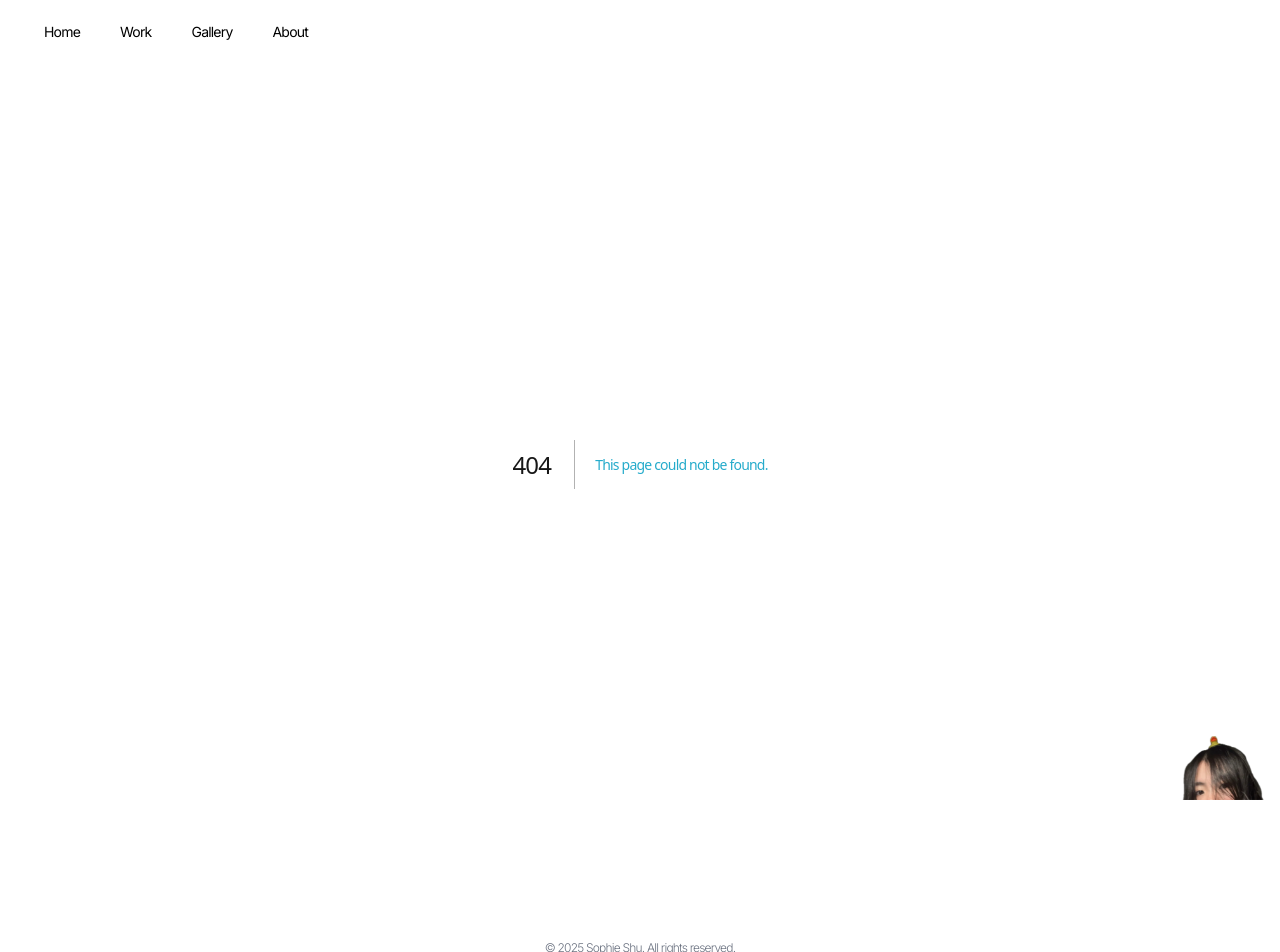
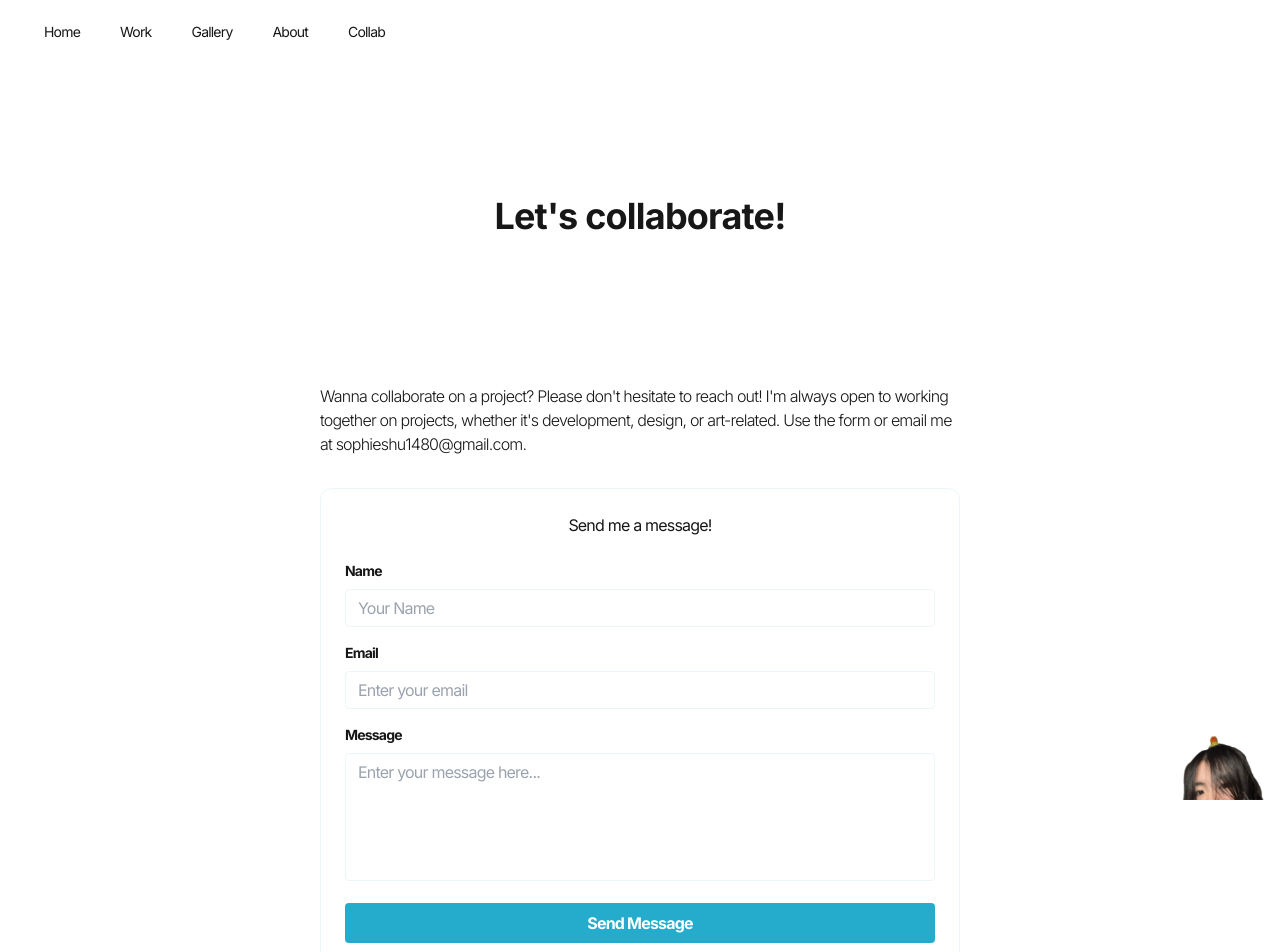
Before and after one commit to sukdippa/portfolio, a Next.js app: page /collab in a window 1280 px wide. Before the commit this address had no page. Shown: the top 952 px of the page. Built offline with nearby package versions, Linux system fonts and the light colour scheme.

Commit message:
notion api

```diff
--- a/package.json
+++ b/package.json
@@ -9,6 +9,7 @@
     "lint": "next lint"
   },
   "dependencies": {
+    "@notionhq/client": "^5.4.0",
     "lottie-react": "^2.4.1",
     "next": "^15.5.4",
     "react": "^19.0.0",
--- a/src/app/about/page.jsx
+++ b/src/app/about/page.jsx
@@ -1,4 +1,5 @@
 import Header from '../../components/Header';
+import DarkModeToggle from '../../components/DarkModeToggle';
 
 export default function About () {
   return (
@@ -48,21 +49,8 @@ export default function About () {
         </div>
         <div>
           <img src="/me.jpg" alt="me" />
+          <DarkModeToggle />
         </div>
-      </div>
-
-
-      <div className="bg-black h-[500px] mt-12 p-2">
-
-        <div className="bg-red-400 h-full w-full flex flex-col p-4 gap-4">
-          <div className='bg-blue-500 min-h-24'></div>
-          <div className='bg-green-500 flex-1 min-h-0 p-2'>
-            <div className="bg-green-700 w-full h-full overflow-auto">
-              editor content here
-            </div>
-          </div>
-        </div>
-
       </div>
 
 
--- /dev/null
+++ b/src/app/api/contact/route.js
@@ -0,0 +1,46 @@
+import { Client } from '@notionhq/client';
+import { NextResponse } from 'next/server';
+
+export async function POST(request) {
+  const body = await request.json();
+  const { name, email, message } = body;
+
+  // Initialize Notion client
+  const notion = new Client({ auth: process.env.NOTION_API_KEY });
+
+  try {
+    await notion.pages.create({
+      parent: {
+        database_id: process.env.NOTION_DATABASE_ID,
+      },
+      properties: {
+        Name: {
+          title: [
+            {
+              text: {
+                content: name,
+              },
+            },
+          ],
+        },
+        Email: {
+          email: email,
+        },
+        Message: {
+          rich_text: [
+            {
+              text: {
+                content: message,
+              },
+            },
+          ],
+        },
+      },
+    });
+
+    return NextResponse.json({ success: true });
+  } catch (error) {
+    console.error('Notion API Error:', error);
+    return NextResponse.json({ success: false, error: 'Failed to submit to Notion' }, { status: 500 });
+  }
+}
--- /dev/null
+++ b/src/app/collab/page.jsx
@@ -0,0 +1,127 @@
+'use client';
+import { useState } from 'react';
+import Header from '../../components/Header';
+
+export default function About() {
+  const [formData, setFormData] = useState({
+    name: '',
+    email: '',
+    message: '',
+  });
+  const [status, setStatus] = useState('idle'); // idle, loading, success, error
+
+  const handleChange = (e) => {
+    const { id, value } = e.target;
+    setFormData((prev) => ({
+      ...prev,
+      [id]: value,
+    }));
+  };
+
+  const handleSubmit = async (e) => {
+    e.preventDefault();
+    setStatus('loading');
+
+    try {
+      const response = await fetch('/api/contact', {
+        method: 'POST',
+        headers: {
+          'Content-Type': 'application/json',
+        },
+        body: JSON.stringify(formData),
+      });
+
+      if (response.ok) {
+        setStatus('success');
+        setFormData({ name: '', email: '', message: '' });
+      } else {
+        setStatus('error');
+      }
+    } catch (error) {
+      console.error('Error submitting form:', error);
+      setStatus('error');
+    }
+  };
+
+  return (
+    <main className="">
+      <Header title="Let's collaborate!" description="" />
+      <div className="flex flex-col gap-8 width-full max-w-2xl mx-auto px-4">
+        <div className="space-y-6">
+          <section>
+            <p>
+              Wanna collaborate on a project? Please don't hesitate to reach out!
+              I'm always open to working together on projects, whether it's development,
+              design, or art-related. Use the form or email me at
+              sophieshu1480@gmail.com.
+            </p>
+          </section>
+        </div>
+        <div>
+          <form onSubmit={handleSubmit} className="p-6 rounded-xl bg-[rgba(252,252,254,0.1)] border border-border">
+            <div className='flex items-center justify-center mb-6'>
+                Send me a message!
+            </div>
+            <div className='flex flex-col gap-4'>
+                <div>
+                <label className="block text-sm font-bold mb-2" htmlFor="name">
+                    Name
+                </label>
+                <input
+                    className="bg-[rgba(252,252,254,0.1)] border border-border appearance-none rounded w-full py-2 px-3 text-gray-700 leading-tight focus:outline-none focus:shadow-outline"
+                    id="name"
+                    type="text"
+                    placeholder="Your Name"
+                    value={formData.name}
+                    onChange={handleChange}
+                    required
+                />
+                </div>
+                <div>
+                <label className="block text-sm font-bold mb-2" htmlFor="email">
+                    Email
+                </label>
+                <input
+                    className="bg-[rgba(252,252,254,0.1)] border border-border appearance-none rounded w-full py-2 px-3 text-gray-700 leading-tight focus:outline-none focus:shadow-outline"
+                    id="email"
+                    type="email"
+                    placeholder="Enter your email"
+                    value={formData.email}
+                    onChange={handleChange}
+                    required
+                    />
+                </div>
+                <div>
+                <label className="block text-sm font-bold mb-2" htmlFor="message">
+                    Message
+                </label>
+                <textarea
+                    className="bg-[rgba(252,252,254,0.1)] h-32 border border-border appearance-none rounded w-full py-2 px-3 text-gray-700 leading-tight focus:outline-none focus:shadow-outline resize-none"
+                    id="message"
+                    placeholder="Enter your message here..."
+                    value={formData.message}
+                    onChange={handleChange}
+                    required
+                />
+                </div>
+                <button
+                  type="submit"
+                  disabled={status === 'loading'}
+                  className="bg-accent hover:bg-accent-dark text-white font-bold py-2 px-4 rounded focus:outline-none focus:shadow-outline disabled:opacity-50 transition-colors duration-300"
+                >
+                  {status === 'loading' ? 'Sending...' : 'Send Message'}
+                </button>
+                {status === 'success' && (
+                  <p className="text-green-500 text-center mt-2">Message sent successfully!</p>
+                )}
+                {status === 'error' && (
+                  <p className="text-red-500 text-center mt-2">Failed to send message. Please try again.</p>
+                )}
+            </div>
+          </form>
+        </div>
+      </div>
+
+    </main>
+  );
+}
--- a/src/app/globals.css
+++ b/src/app/globals.css
@@ -7,6 +7,7 @@
     --background: #ffffff;
     --text: #171717;
     --accent: #25abcb;
+    --accent-dark: #1e93b0;
     --border: #eef5f8;
   }
 
@@ -14,6 +15,7 @@
     --background: #191a1d00;
     --text: #eeeeee;
     --accent: #25abcb;
+    --accent-dark: #1b7f91;
     --border: #7e838977;
   }
 
--- a/src/app/layout.jsx
+++ b/src/app/layout.jsx
@@ -13,7 +13,6 @@ export default function RootLayout({ children }) {
           <p className="text-center text-gray-500 text-xs">
             © 2025 Sophie Shu. All rights reserved.
           </p>
-          <DarkModeToggle />
         </div>
         <div className="flex items-end justify-end h-16 fixed bottom-0 right-4 group z-50">
           <div className="h-full w-auto opacity-0 group-hover:opacity-100 transition-opacity duration-300 origin-bottom-right">
--- a/src/components/Card.jsx
+++ b/src/components/Card.jsx
@@ -4,7 +4,7 @@ import Link from "next/link";
 
 const Card = ({ title, description, image, tag1, tag2, tag3, tag4, tag5, link }) => {
     return (
-        <Link className="relative group flex flex-col max-w-[40rem] w-full rounded-3xl bg-[rgba(252,252,254,0.1)] border border-border m-4 p-5 gap-4 overflow-hidden"
+        <Link className="relative group flex flex-col max-w-[40rem] w-auto md:w-full rounded-3xl bg-[rgba(252,252,254,0.1)] border border-border m-4 p-5 gap-4 overflow-hidden"
             style={{ boxShadow: "0px 45px 57px -25px rgba(83, 98, 115, 0.3)" }}
             href={link ? link : '#'}
             >
--- a/src/components/DarkModeToggle.jsx
+++ b/src/components/DarkModeToggle.jsx
@@ -6,10 +6,9 @@ const DarkModeToggle = () => {
   const [isDark, setIsDark] = useState(false);
 
   useEffect(() => {
-    // Check if user has a saved preference, otherwise use system preference
+    // Check if user has a saved preference, otherwise default to false (light mode)
     const saved = localStorage.getItem('darkMode');
-    const systemPrefersDark = window.matchMedia('(prefers-color-scheme: dark)').matches;
-    const shouldBeDark = saved ? saved === 'true' : systemPrefersDark;
+    const shouldBeDark = saved === 'true';
 
     setIsDark(shouldBeDark);
     document.documentElement.classList.toggle('dark', shouldBeDark);
--- a/src/components/Navbar.jsx
+++ b/src/components/Navbar.jsx
@@ -6,17 +6,26 @@ const Navbar = () => {
       <div className="w-full px-4 bg-transparent backdrop-blur-md">
         <div className="flex h-16 items-center justify-between">
           <div className="flex items-center">
+            <div className="flex flex-row space-between">
               <div className="ml-4 flex items-baseline space-x-4">
-              <Link href="/" className="rounded-md px-3 py-2 text-sm hover:bg-[rgba(0,0,0,0.1)]" aria-current="page">Home</Link>
-              <Link href="/work" className="rounded-md px-3 py-2 text-sm hover:bg-[rgba(0,0,0,0.1)]">
+                <Link href="/" className="rounded-md px-3 py-2 text-sm hover:bg-[rgba(0,0,0,0.1)] transition-colors duration-300" aria-current="page">
+                  Home
+                </Link>
+                <Link href="/work" className="rounded-md px-3 py-2 text-sm hover:bg-[rgba(0,0,0,0.1)] transition-colors duration-300">
                   Work
                 </Link>
-              <Link href="/gallery" className="rounded-md px-3 py-2 text-sm hover:bg-[rgba(0,0,0,0.1)]">
+                <Link href="/gallery" className="rounded-md px-3 py-2 text-sm hover:bg-[rgba(0,0,0,0.1)] transition-colors duration-300">
                   Gallery
                 </Link>
-              <Link href="/about" className="rounded-md px-3 py-2 text-sm hover:bg-[rgba(0,0,0,0.1)]">
+              </div>
+              <div className="ml-4 flex items-baseline space-x-4">
+                <Link href="/about" className="rounded-md px-3 py-2 text-sm hover:bg-[rgba(0,0,0,0.1)] transition-colors duration-300">
                   About
                 </Link>
+                <Link href="/collab" className="rounded-md px-3 py-2 text-sm hover:bg-[rgba(0,0,0,0.1)] transition-colors duration-300">
+                  Collab
+                </Link>
+              </div>
             </div>
           </div>
         </div>
--- a/tailwind.config.mjs
+++ b/tailwind.config.mjs
@@ -12,7 +12,8 @@ export default {
         background: "var(--background)",
         text: "var(--text)",
         accent: "var(--accent)",
-        border: "var(--border)"
+        border: "var(--border)",
+        "accent-dark": "var(--accent-dark)"
       },
       fontFamily: {
         header: "var(--font-header)",
```
Also changed, not shown: 1 other file (tests, documents, lock files or other folders). Lines whose indentation alone changed are shown as unchanged.
